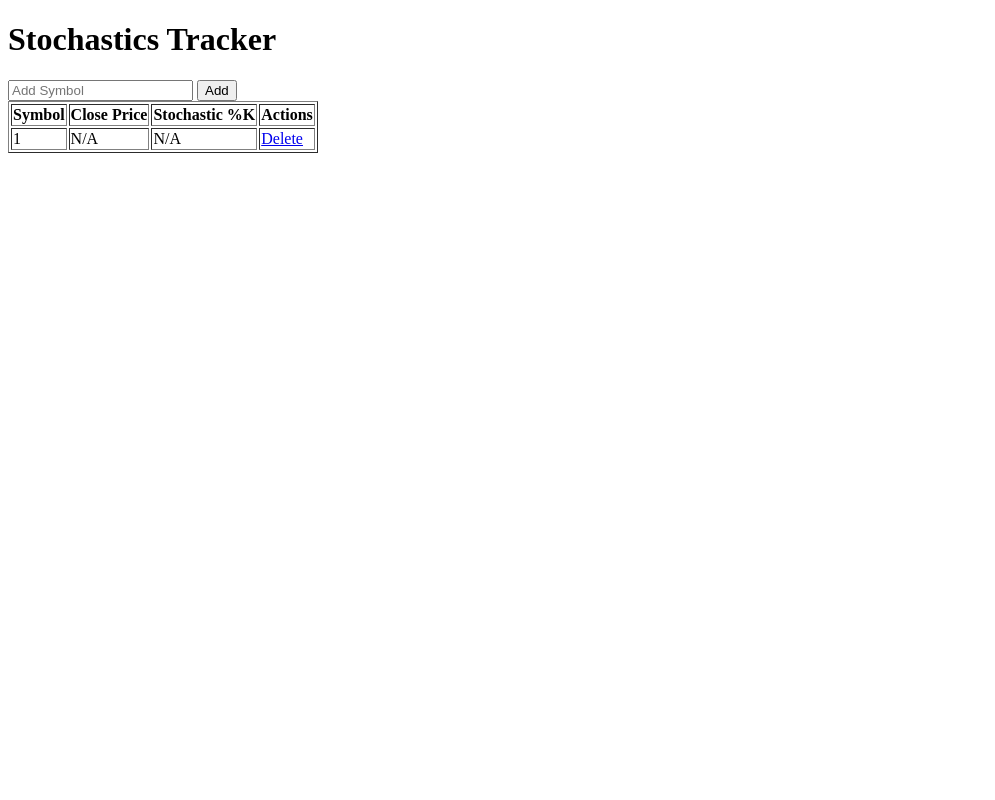
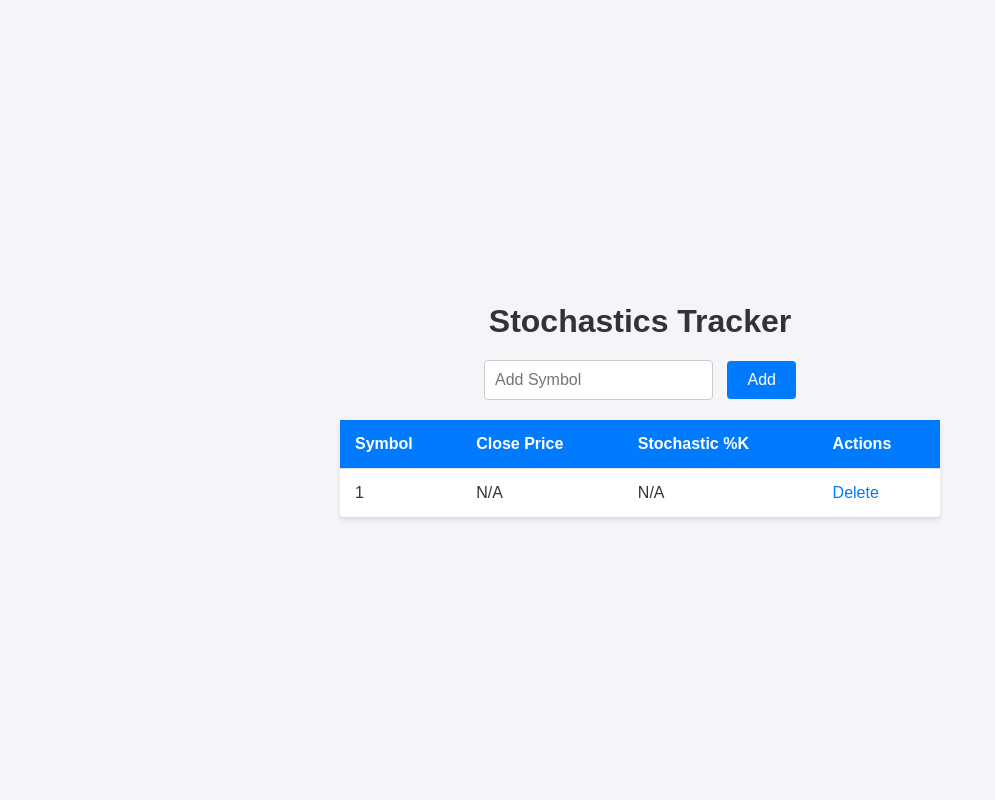
Before and after one commit to katie-cheng/stochastics, a Flask app: template templates/index.html in a window 1280 px wide. Shown: the whole page, without its empty margins (0-995 px from the left). Run offline with Flask 3, Linux system fonts and the light colour scheme; the template is opened without the code that fills it: most values are stand-ins (such as "Sample title", 1, 10 or a date in 2020).

Commit message:
added basic css styling for web frontend

```diff
--- a/app.py
+++ b/app.py
@@ -1,7 +1,6 @@
 from flask import Flask, render_template, request, redirect, url_for
 import os
 import yfinance as yf
-import pandas as pd
 
 app = Flask(__name__)
 
--- /dev/null
+++ b/static/styles.css
@@ -0,0 +1,80 @@
+/* General body styling */
+body {
+    font-family: Arial, sans-serif;
+    background-color: #f4f4f9;
+    color: #333;
+    margin: 0;
+    padding: 0;
+    display: flex;
+    justify-content: center;
+    align-items: center;
+    min-height: 100vh;
+    flex-direction: column;
+}
+
+/* Center the main content */
+h1 {
+    font-size: 2em;
+    margin-bottom: 20px;
+}
+
+form {
+    margin-bottom: 20px;
+}
+
+/* Style the input and button */
+form input[type="text"] {
+    padding: 10px;
+    font-size: 1em;
+    border: 1px solid #ccc;
+    border-radius: 4px;
+    margin-right: 10px;
+}
+
+form button {
+    padding: 10px 20px;
+    font-size: 1em;
+    border: none;
+    background-color: #007BFF;
+    color: white;
+    border-radius: 4px;
+    cursor: pointer;
+}
+
+form button:hover {
+    background-color: #0056b3;
+}
+
+/* Style the table */
+table {
+    width: 100%;
+    max-width: 600px;
+    border-collapse: collapse;
+    background: white;
+    border-radius: 5px;
+    box-shadow: 0 2px 5px rgba(0, 0, 0, 0.1);
+}
+
+th, td {
+    padding: 15px;
+    text-align: left;
+    border-bottom: 1px solid #ddd;
+}
+
+th {
+    background-color: #007BFF;
+    color: white;
+}
+
+tr:hover {
+    background-color: #f1f1f1;
+}
+
+td a {
+    text-decoration: none;
+    color: #007BFF;
+}
+
+td a:hover {
+    text-decoration: underline;
+}
--- a/symbols.txt
+++ b/symbols.txt
@@ -3,3 +3,4 @@ TSLA
 AAPL
 SNOW
 INTC
+MSFT
--- a/templates/index.html
+++ b/templates/index.html
@@ -4,6 +4,7 @@
     <meta charset="UTF-8">
     <meta name="viewport" content="width=device-width, initial-scale=1.0">
     <title>Stochastics Tracker</title>
+    <link rel="stylesheet" href="{{ url_for('static', filename='styles.css') }}">
 </head>
 <body>
     <h1>Stochastics Tracker</h1>
@@ -11,7 +12,7 @@
         <input type="text" name="symbol" placeholder="Add Symbol" required>
         <button type="submit">Add</button>
     </form>
-    <table border="1">
+    <table>
         <thead>
             <tr>
                 <th>Symbol</th>
```
